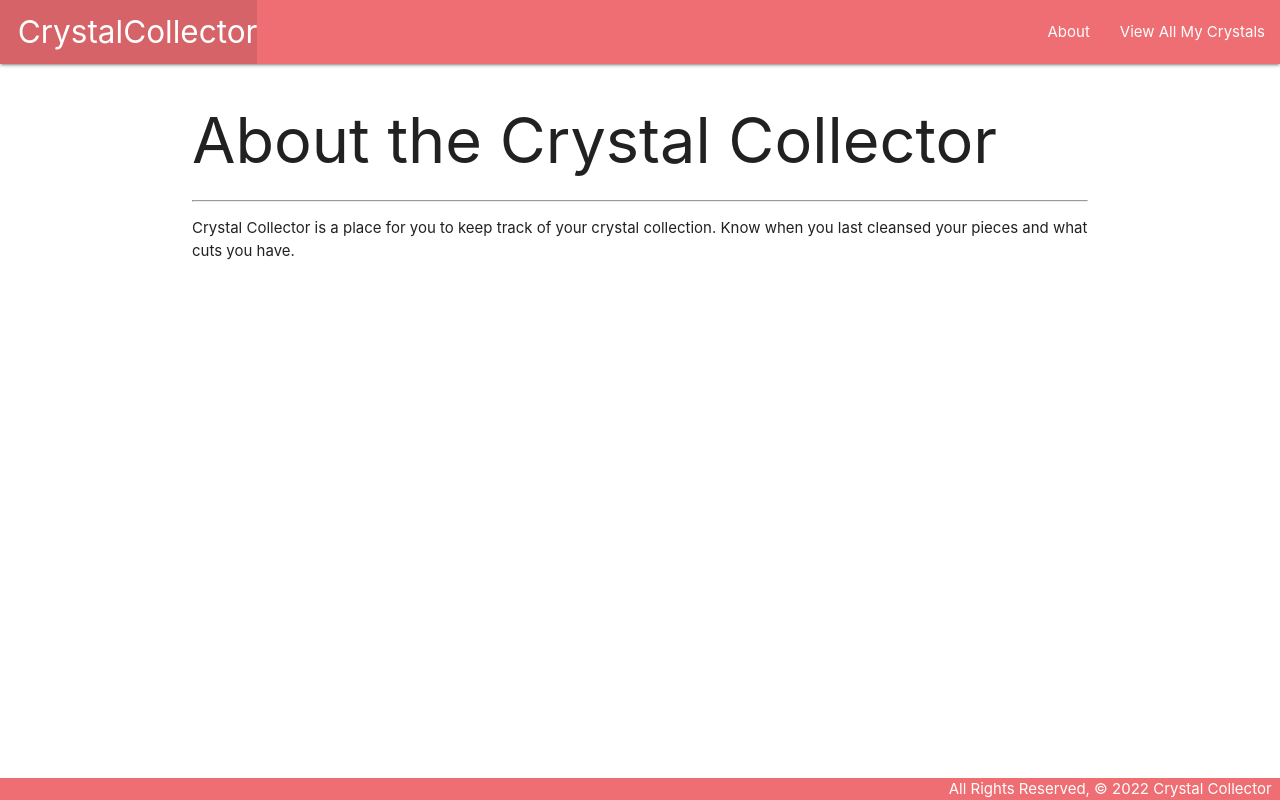
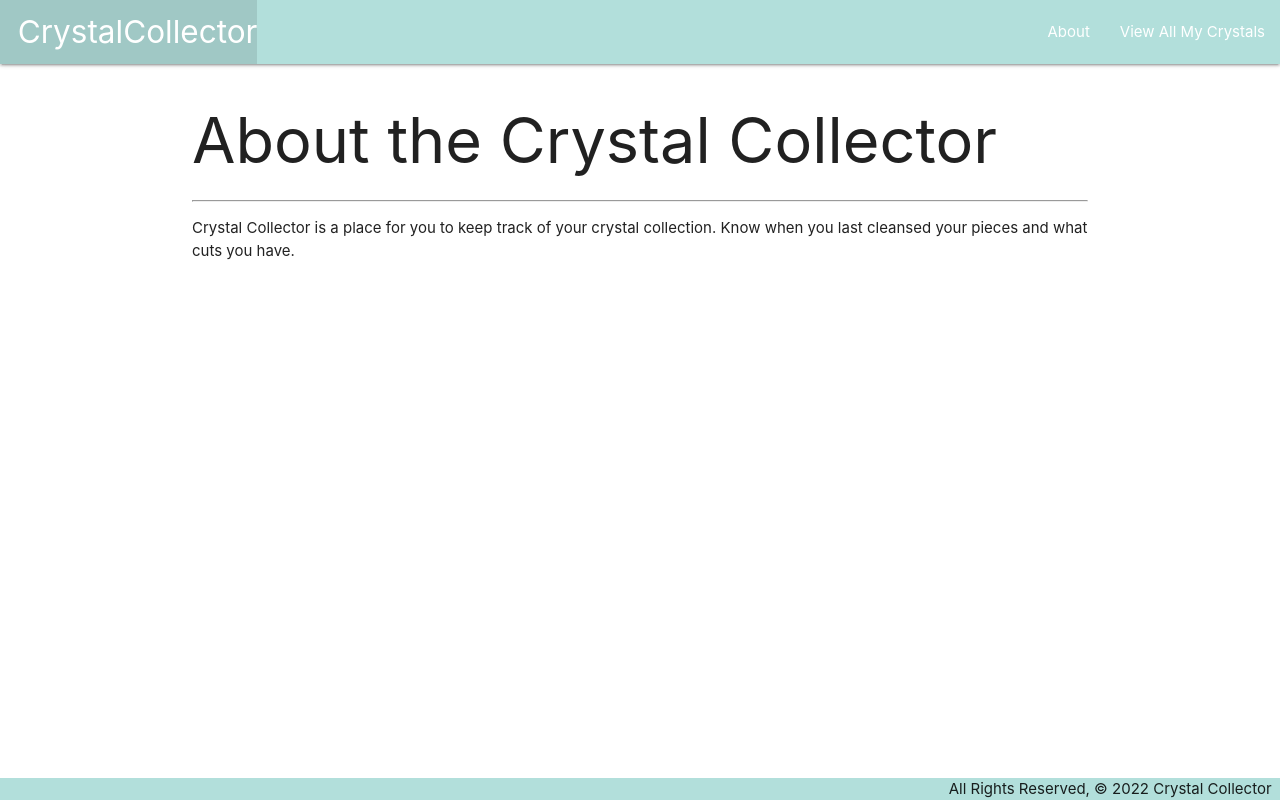
Before and after one commit to iris-personal/CrystalCollector, a Django app: page /about/ in a window 1280 px wide. Run offline with Django 4.2, Linux system fonts and the light colour scheme.

Commit message:
update color

```diff
--- a/main_app/templates/base.html
+++ b/main_app/templates/base.html
@@ -12,7 +12,7 @@
 </head>
 <body>
   <header class="navbar-fixed">
-    <nav>
+    <nav class="#b2dfdb teal lighten-4">
       <div class="nav-wrapper">
         <ul>
           <li><a href="/" class="left brand-logo">&nbsp;&nbsp;CrystalCollector</a></li>
@@ -28,7 +28,7 @@
     {% block content %}
     {% endblock %}
   </main>
-  <footer class="page-footer">
+  <footer class="#b2dfdb teal lighten-4" class="page-footer">
     <div class="right">All Rights Reserved, &copy; 2022 Crystal Collector &nbsp;</div>
   </footer>
 </body>
```
